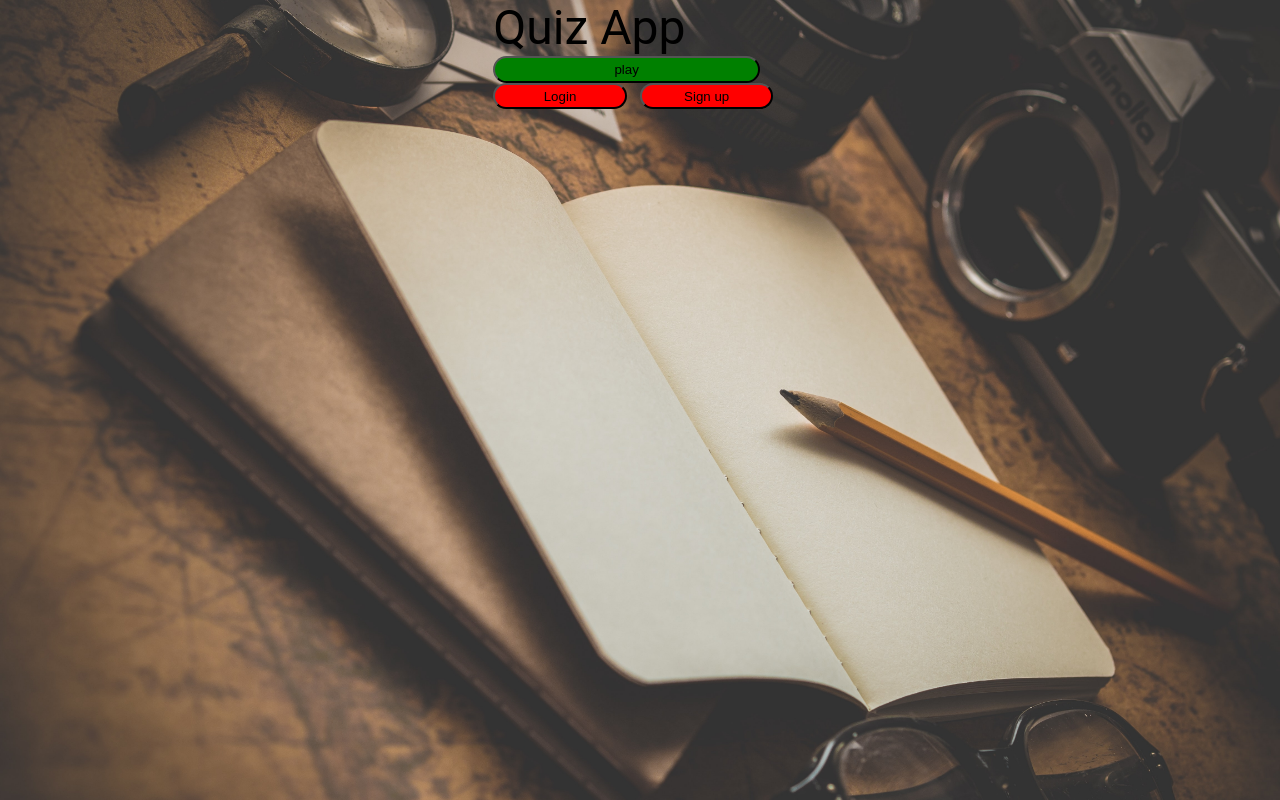
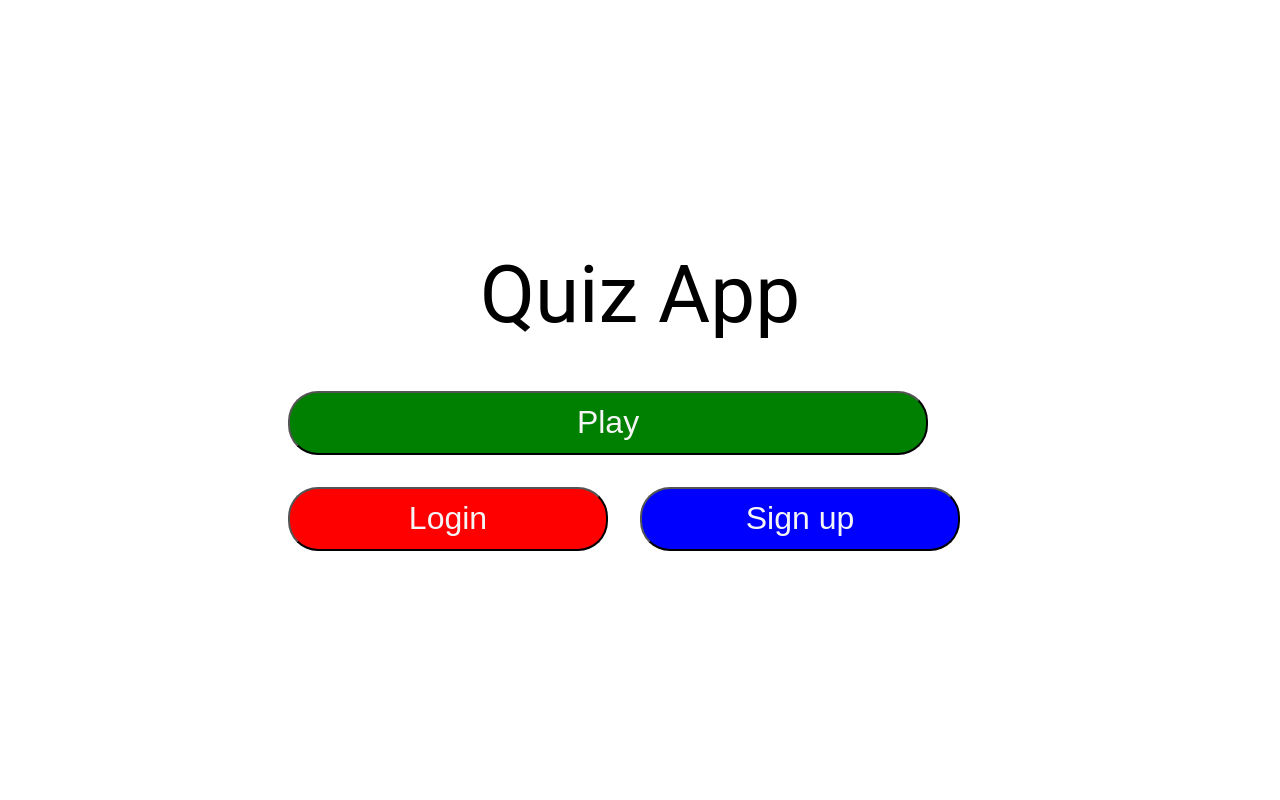
Before and after one commit to mightyFZeus/React-quiz-app, a React (Create React App) app: page / in a window 1280 px wide. Built offline with nearby package versions, Linux system fonts and the light colour scheme.

Commit message:
home page done

```diff
--- a/package.json
+++ b/package.json
@@ -9,6 +9,7 @@
   "main": "src/index.js",
   "dependencies": {
     "@material-ui/core": "4.11.4",
+    "@material-ui/private-theming": "5.0.0-alpha.33",
     "@material-ui/styles": "4.11.4",
     "material-ui": "0.20.2",
     "react": "17.0.2",
--- a/public/index.html
+++ b/public/index.html
@@ -9,6 +9,8 @@
       manifest.json provides metadata used when your web app is added to the
       homescreen on Android. See https://developers.google.com/web/fundamentals/engage-and-retain/web-app-manifest/
     -->
+    <link rel="preconnect" href="https://fonts.gstatic.com">
+
 	<link rel="manifest" href="%PUBLIC_URL%/manifest.json">
 	<link rel="shortcut icon" href="%PUBLIC_URL%/favicon.ico">
 	<!--
@@ -20,7 +22,7 @@
       work correctly both with client-side routing and a non-root public URL.
       Learn how to configure a non-root public URL by running `npm run build`.
     -->
-	<title>React App</title>
+	<title>Quiz App</title>
 </head>
 
 <body>
--- a/src/App.js
+++ b/src/App.js
@@ -1,13 +1,14 @@
 import "./styles.css";
-import {BrowserRouter as Router, Switch, Route} from 'react-router-dom'
-import Home from './components/Home/Home'
+import { BrowserRouter as Router, Switch, Route } from "react-router-dom";
+import Home from "./components/Home/Home";
+import Instructions from "./components/instruction/Instructions";
 
 export default function App() {
   return (
-
     <Router>
       <>
-        <Home />
+        <Route exact path="/" component={Home} />
+        <Route path="/instructions" exact component={Instructions} />
       </>
     </Router>
   );
--- a/src/components/Home/Home.jsx
+++ b/src/components/Home/Home.jsx
@@ -1,22 +1,33 @@
 import React from 'react'
 import useStyles from "./Styles"
+import {Link} from 'react-router-dom'
 import { Typography } from '@material-ui/core';
+import {Helmet } from 'react-helmet'
 const Home =() =>{
 
   const classes = useStyles()
   return(
       <>
 
-
+       <Helmet><title>Home - Quiz App</title></Helmet>
         <div className={classes.mainContainer}>
           <div className={classes.authContainer}>
             <Typography
               variant='h3'
-            >Quiz App</Typography>
-            <button className={classes.play}>play</button>
+              className={classes.heading}
+            >
+              Quiz App
+              </Typography>
+            <button className={classes.play}>
+              <Link style={{color:'whitesmoke', textDecoration:'none'}} to='/instructions'>Play</Link>
+              </button>
             <div >
-              <button className={classes.authLogin}>Login</button>
-              <button className={classes.authLogin}>Sign up</button>
+              <button className={classes.authLogin} >
+              <Link style={{color:'whitesmoke', textDecoration:'none'}} to='/login'>Login</Link>
+              </button>
+              <button className={classes.authLogin} style={{  backgroundColor:'blue'}}>
+              <Link style={{color:'whitesmoke', textDecoration:'none'}} to='/signup'>Sign up</Link>
+                </button>
             </div>
           </div>
         </div>
--- a/src/components/Home/Styles.js
+++ b/src/components/Home/Styles.js
@@ -1,29 +1,59 @@
-import { makeStyles } from "@material-ui/core/styles";
-import background from './background.jpg'
+import { makeStyles } from "@material-ui/core/";
+import background from "./background.jpg";
 
 export default makeStyles((theme) => ({
-  mainContainer:{
+  mainContainer: {
     backgroundImage: `url(${background})`,
-    backgroundSize: 'cover',
-    height:'100vh',
-    weight: '100vw',
-    display:'flex',
-    justifyContent:"space-around"
+    backgroundSize: "cover",
+    height: "100vh",
+    weight: "100vw",
+    display: "flex",
+    justifyContent: "space-around",
+    alignItems: "center"
   },
 
-  play:{
-    backgroundColor:'green',
-    borderRadius:'30px',
-    width:'20em',
-    height:'2em',
+  heading: {
+    textAlign: "center",
 
+    fontSize: "80px",
+    marginBottom: ".6em",
+    [theme.breakpoints.down("sm")]: {
+      fontSize: "30px"
+    }
   },
 
-  authLogin:{
-    width:'10em',
-    height:'2em',
-    backgroundColor:'red',
-    borderRadius:'30px',
-    marginRight:'1em'
+  play: {
+    backgroundColor: "green",
+    borderRadius: "30px",
+    width: "20em",
+    height: "2em",
+    fontSize: "2em",
+    color: "white",
+    marginBottom: "1em",
+    cursor: "pointer",
+    [theme.breakpoints.down("sm")]: {
+      width: "6em",
+      height: "1.5em",
+      marginLeft: "6em",
+      fontSize: "1.1em"
+    }
+  },
+
+  authLogin: {
+    width: "10em",
+    height: "2em",
+    backgroundColor: "red",
+    borderRadius: "30px",
+    marginRight: "1em",
+    fontSize: "2em",
+    color: "white",
+    cursor: "pointer",
+    [theme.breakpoints.down("sm")]: {
+      width: "6em",
+      height: "1.5em",
+      marginLeft: "2em",
+      marginBottom: ".6em",
+      fontSize: "1.1em"
+    }
   }
 }));
--- /dev/null
+++ b/src/components/instruction/Instructions.jsx
@@ -0,0 +1,11 @@
+import React from "react";
+
+const Instructions = () => {
+  return (
+    <>
+      <h1>This is the instructions page</h1>
+    </>
+  );
+};
+
+export default Instructions;
--- a/src/styles.css
+++ b/src/styles.css
@@ -1,5 +1,4 @@
 * {
-    padiing:0;
-    margin: 0
-
+  padding: 0;
+  margin: 0;
 }
```
Also changed, not shown: src/components/Home/background.jpg, src/components/instruction/Styles.js (added).
